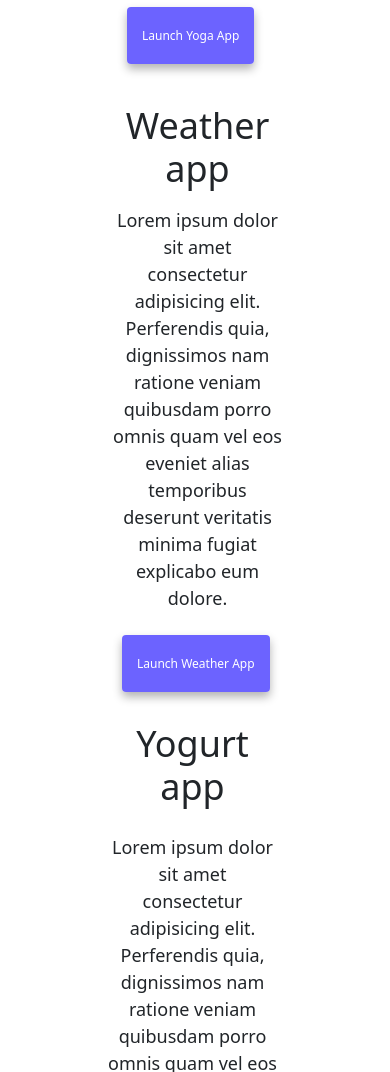
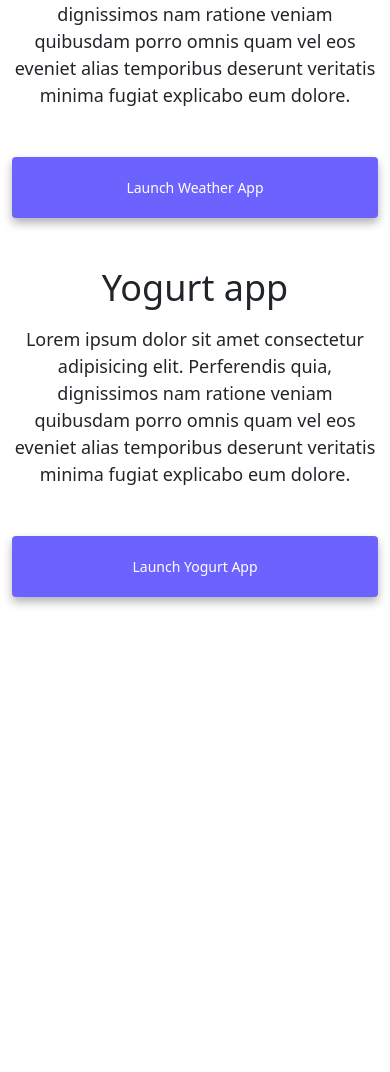
Before and after one commit to Jabreu0715/SEO-Homework-Challenge, a plain HTML site: page index.html in a window 390 px wide. Shown: the part 928-2000 px from the top of the page. After the commit the page ends 1625 px from the top, so only its background shows below. Drawn offline with nearby package versions, Linux system fonts and the light colour scheme.

Commit message:
Cleaned up the grid for mobile users

```diff
--- a/index.html
+++ b/index.html
@@ -87,15 +87,15 @@
     </div>
     <div class="container">
       <div class="row">
-        <div class="col-6">
+        <div class="col-sm-6">
           <img
             src="/images/yoga.png"
-            class="img-fluid rounded index"
+            class="img-fluid rounded d-none d-sm-block"
             title="Yoga Project Image"
             alt="Yoga Project Image"
           />
         </div>
-        <div class="col-6">
+        <div class="col-sm-6">
           <h2 class="mb-3 title">Yoga app</h2>
           <p title="Yoga App Description" class="description">
             Lorem ipsum dolor sit amet consectetur adipisicing elit. Perferendis
@@ -111,44 +111,9 @@
         </div>
       </div>
       <div class="row mt-5">
-        <div class="col-6">
+        <div class="col-sm-6">
           <h2 class="mb-3 weather title">Weather app</h2>
-          <p title="Weather App Description" class="description-left">
-            Lorem ipsum dolor sit amet consectetur adipisicing elit. Perferendis
-            quia, dignissimos nam ratione veniam quibusdam porro omnis quam vel
-            eos eveniet alias temporibus deserunt veritatis minima fugiat
-            explicabo eum dolore.
-          </p>
-          <div class="mt-5">
-            <a
-              href="#"
-              class="primary-link project-link-left"
-              title="Weather App Project"
-              >Launch Weather App</a
-            >
-          </div>
-        </div>
-        <div class="col-6">
-          <img
-            src="/images/weather.png"
-            class="img-fluid rounded index"
-            alt="Weather Project Image"
-            title="Weather Project Image"
-          />
-        </div>
-      </div>
-      <div class="row mt-5">
-        <div class="col-6">
-          <img
-            src="/images/yogurt.png"
-            class="img-fluid rounded index"
-            alt="Yogurt Project Image"
-            title="Yogurt Project Image"
-          />
-        </div>
-        <div class="col-6">
-          <h2 class="mb-3 title">Yogurt app</h2>
-          <p title="Yogurt App Description" class="description">
+          <p title="Weather App Description" class="description">
             Lorem ipsum dolor sit amet consectetur adipisicing elit. Perferendis
             quia, dignissimos nam ratione veniam quibusdam porro omnis quam vel
             eos eveniet alias temporibus deserunt veritatis minima fugiat
@@ -163,6 +128,41 @@
             >
           </div>
         </div>
+        <div class="col-sm-6">
+          <img
+            src="/images/weather.png"
+            class="img-fluid rounded d-none d-sm-block"
+            alt="Weather Project Image"
+            title="Weather Project Image"
+          />
+        </div>
+      </div>
+      <div class="row mt-5">
+        <div class="col-sm-6">
+          <img
+            src="/images/yogurt.png"
+            class="img-fluid rounded d-none d-sm-block"
+            alt="Yogurt Project Image"
+            title="Yogurt Project Image"
+          />
+        </div>
+        <div class="col-sm-6">
+          <h2 class="mb-3 title">Yogurt app</h2>
+          <p title="Yogurt App Description" class="description">
+            Lorem ipsum dolor sit amet consectetur adipisicing elit. Perferendis
+            quia, dignissimos nam ratione veniam quibusdam porro omnis quam vel
+            eos eveniet alias temporibus deserunt veritatis minima fugiat
+            explicabo eum dolore.
+          </p>
+          <div class="mt-5">
+            <a
+              href="#"
+              class="primary-link project-link"
+              title="Weather App Project"
+              >Launch Yogurt App</a
+            >
+          </div>
+        </div>
       </div>
     </div>
   </body>
--- a/style.css
+++ b/style.css
@@ -5,7 +5,7 @@
 }
 
 body {
-  margin-top: 100px;
+  margin: 100px 0;
 }
 
 h1,
@@ -31,51 +31,30 @@ p {
   font-size: 18px;
   line-height: 1.5;
 }
-@media (max-width: 600px) {
+@media (max-width: 576px) {
   .text-center {
     text-align: center;
     font-size: 30px;
   }
-  .index {
-    display: none;
-  }
+
   .primary-link {
-    font-size: 12px;
+    font-size: 14px;
   }
   .project-link {
-    position: relative;
-    right: 80px;
+    display: block;
+    text-align: center;
   }
-  .project-link-left {
-    position: relative;
-    left: 110px;
-  }
+
   .description {
     text-align: center;
-    position: relative;
-    top: 10px;
-    right: 100px;
   }
-  .description-left {
-    text-align: center;
-    position: relative;
-    top: 10px;
-    left: 100px;
-  }
-  .weather {
-    text-align: center;
-    position: relative;
-    top: 10px;
-    left: 100px;
-  }
+
   h3 {
     font-size: 24px;
   }
   .title {
     text-align: center;
     font-size: 36px;
-    position: relative;
-    right: 100px;
   }
   .image {
     display: block;
@@ -107,7 +86,9 @@ p {
   box-shadow: var(--box-shadow);
   color: white;
 }
-
+.primary-link:hover {
+  color: white;
+}
 .secondary-link {
   border-radius: 4px;
   padding: 20px 15px;
```
